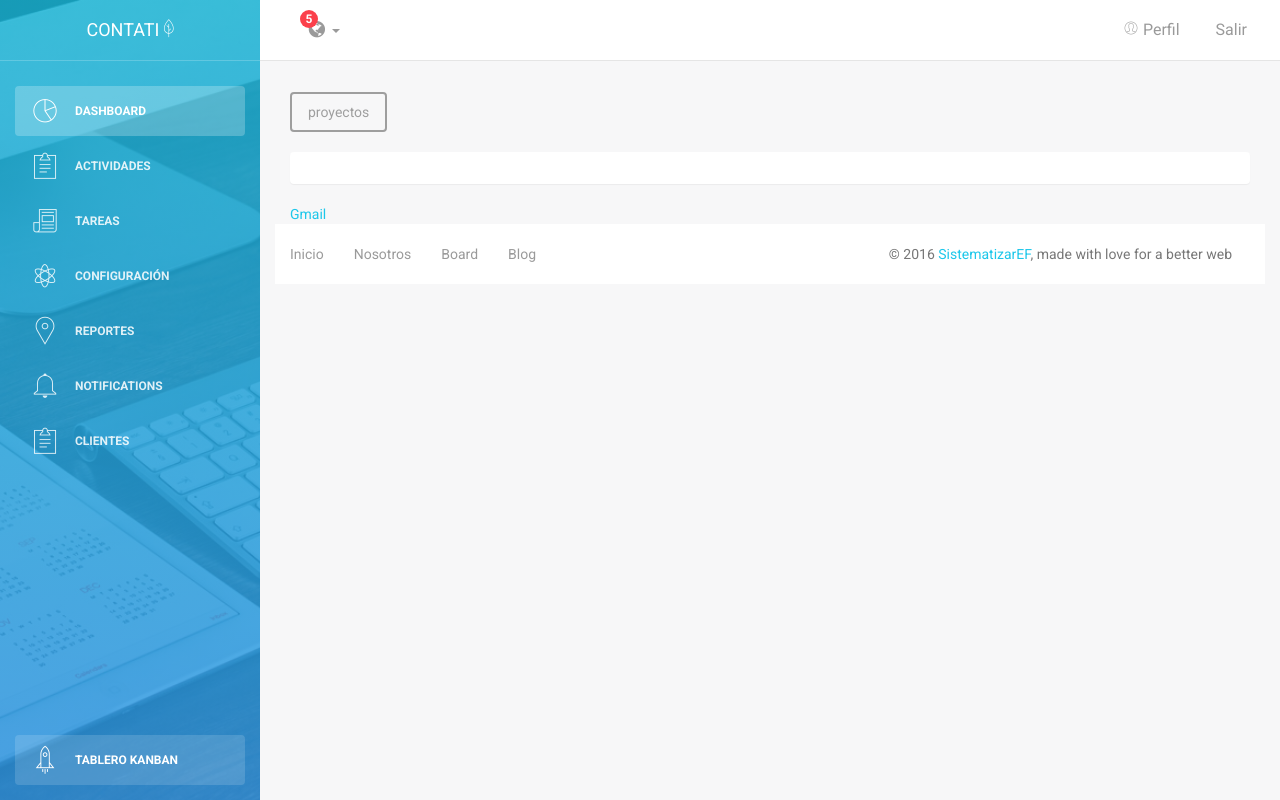
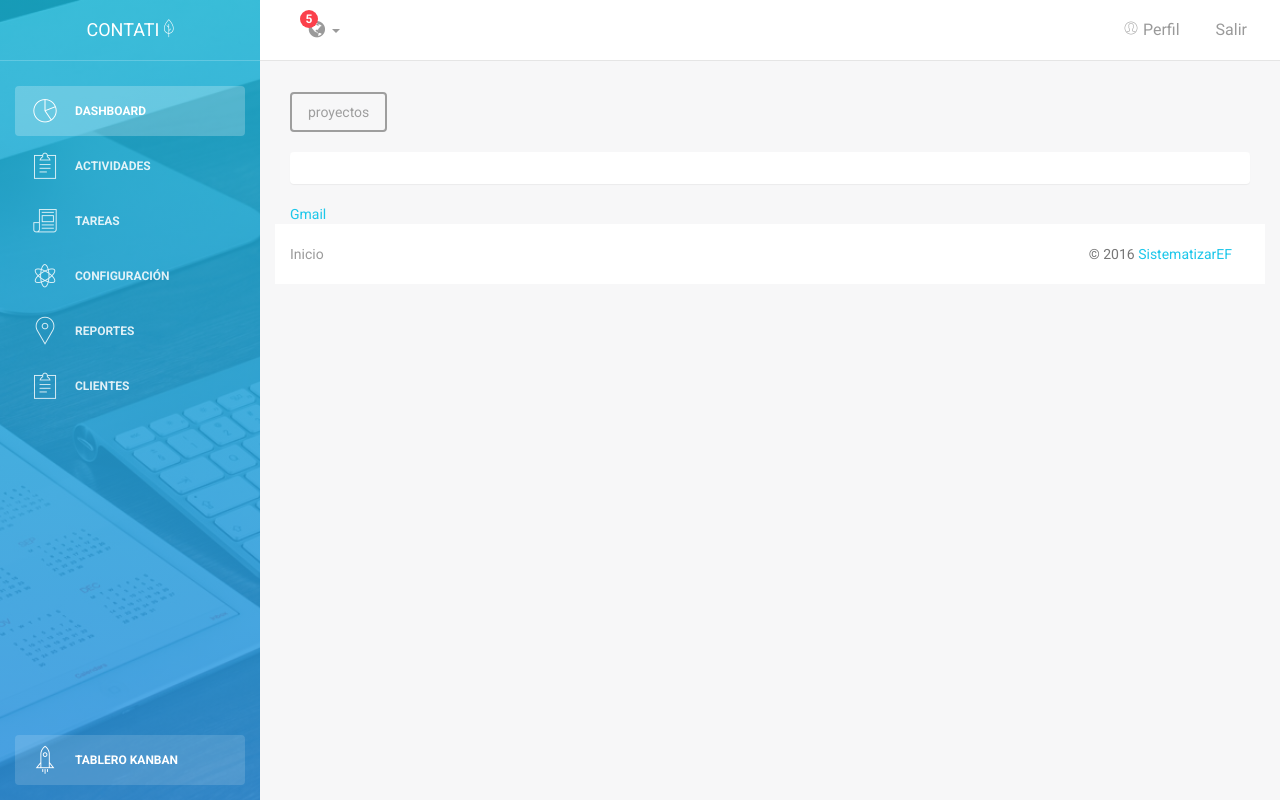
Before and after one commit to stzef/contati, a Django app: template activities/templates/config.html in a window 1280 px wide. Run offline with Django 3.2, Linux system fonts and the light colour scheme; the template is opened without the code that fills it, so the values that code supplies are empty; some libraries are stand-ins or nearby versions.

Commit message:
cambios tasks

```diff
--- a/templates/base_templates.html
+++ b/templates/base_templates.html
@@ -67,15 +67,9 @@
                     </a>
                 </li>
                 <li>
-                    <a href="maps.html">
+                    <a href="#">
                         <i class="pe-7s-map-marker"></i>
                         <p>Reportes</p>
-                    </a>
-                </li>
-                <li>
-                    <a href="notifications.html">
-                        <i class="pe-7s-bell"></i>
-                        <p>Notifications</p>
                     </a>
                 </li>
                 <li class="active-pro">
@@ -148,25 +142,10 @@
                                 Inicio
                             </a>
                         </li>
-                        <li>
-                            <a href="#">
-                                Nosotros
-                            </a>
-                        </li>
-                        <li>
-                            <a href="#">
-                                Board
-                            </a>
-                        </li>
-                        <li>
-                            <a href="#">
-                               Blog
-                            </a>
-                        </li>
                     </ul>
                 </nav>
                 <p class="copyright pull-right">
-                    &copy; 2016 <a href="#">SistematizarEF</a>, made with love for a better web
+                    &copy; 2016 <a href="#">SistematizarEF</a>
                 </p>
             </div>
         </footer>
```
